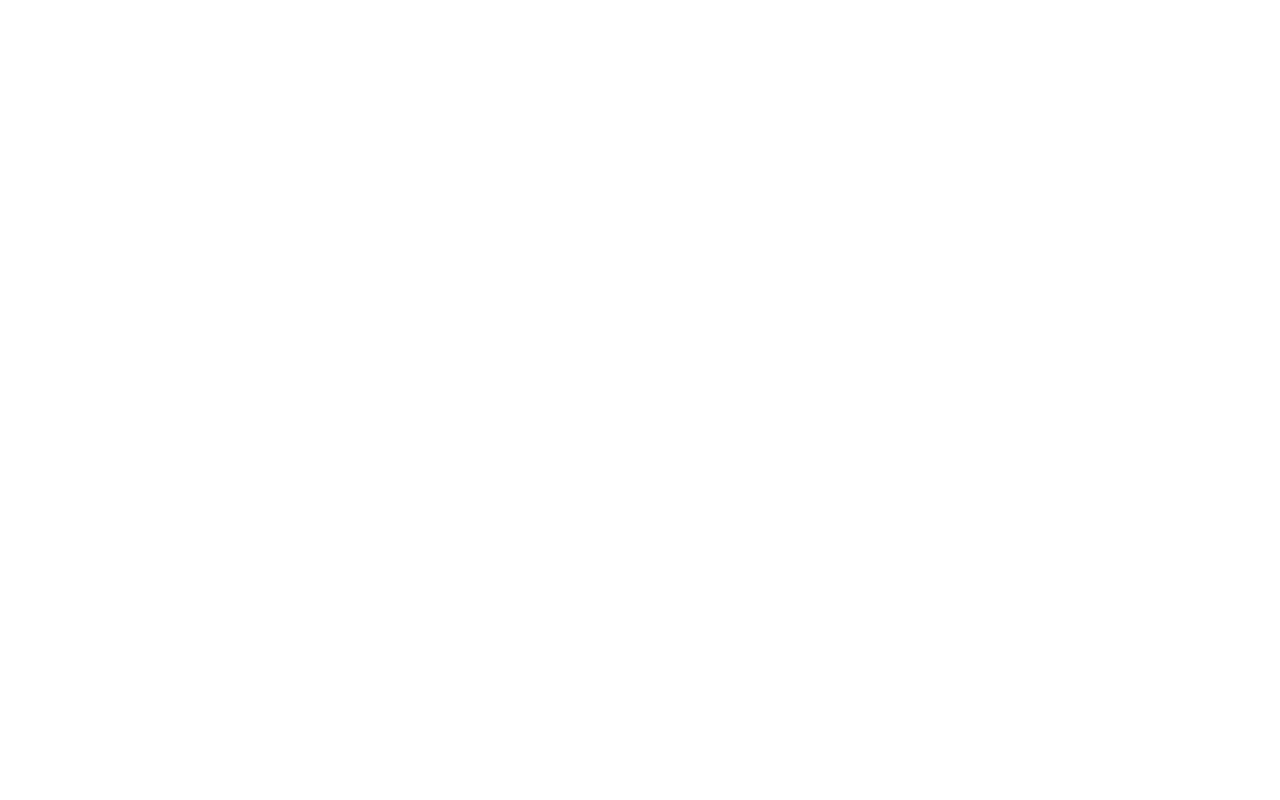
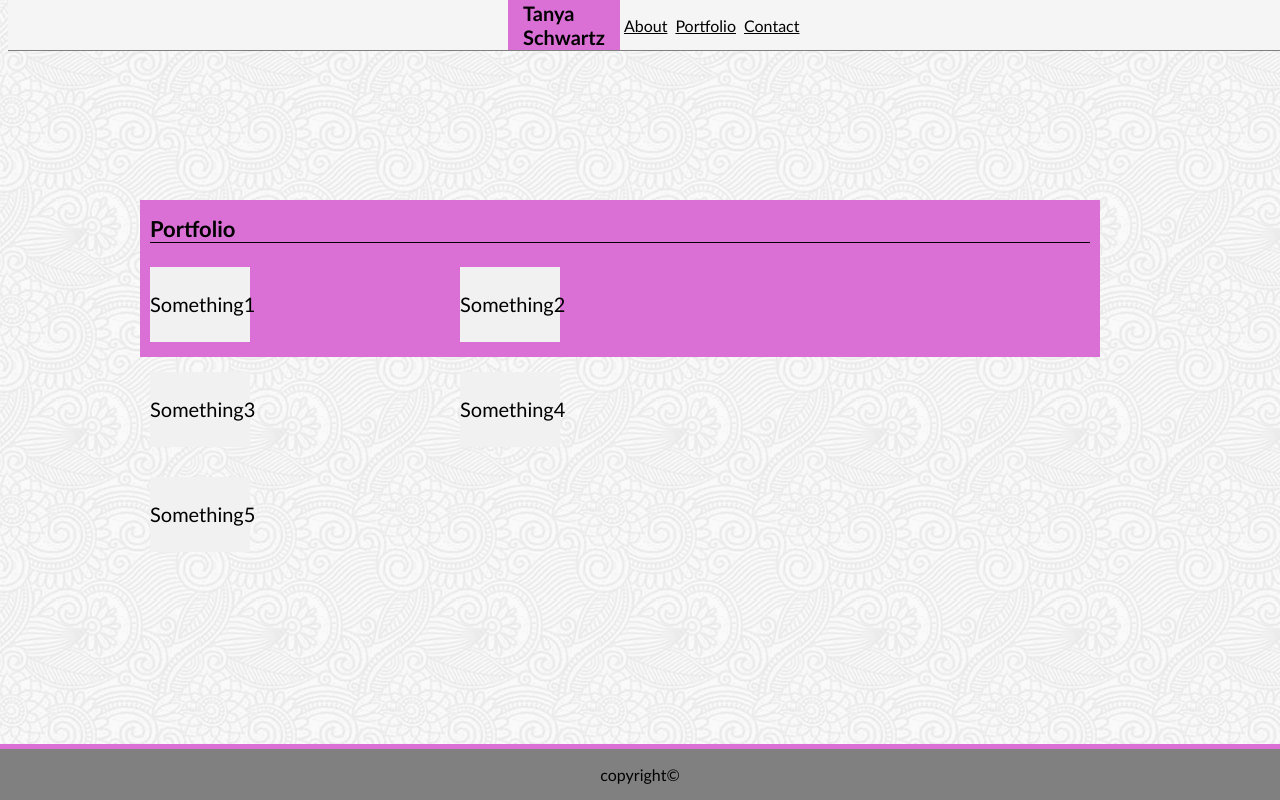
Before and after one commit to tanyav112/Basic-Portfolio, a plain HTML site: page portfolio.html in a window 1280 px wide. Drawn offline with Linux system fonts and the light colour scheme.

Commit message:
updated read me, portfolio.html and stylesheet

```diff
--- a/assets/css/style.css
+++ b/assets/css/style.css
@@ -25,7 +25,7 @@ top: 50%;
 
 #bio {
   padding-right: 20px;
-  padding-left: 20 px;
+  padding-left: 20px;
   padding-right: 20px;
   padding-bottom:  20px;
   margin-left: 10px;
@@ -112,3 +112,34 @@ footer {
      border-top: 5px solid orchid;
 
 }
+
+.fcontainer {
+background-color: orchid;
+width:  960px;
+position: absolute;
+margin: -200px 0 0 -500px;
+left: 50%;
+top: 50%;
+
+
+}
+
+.flex-container {
+ display: grid;
+  grid-gap: 10px;
+  grid-row-gap: 10px;
+  height: 100px;
+  grid-template-columns: 300px 300px;
+  background-color: orchid;
+}
+
+.flex-container > div {
+  background-color: #f1f1f1;
+  width: 100px;
+  margin: 10px;
+  text-align: center;
+  line-height: 75px;
+  font-size: 20px;
+  justify-content: center;
+
+}
--- a/portfolio.html
+++ b/portfolio.html
@@ -1,12 +1,56 @@
 <!DOCTYPE html>
 <html lang="en">
+
 <head>
   <meta charset="UTF-8">
   <meta name="viewport" content="width=device-width, initial-scale=1.0">
   <meta http-equiv="X-UA-Compatible" content="ie=edge">
-  <title>Document</title>
+  <link rel="stylesheet" href="assets/css/style.css">
+  <title>Portfolio</title>
+
+  </style>
 </head>
+
 <body>
+  <header>
+    <nav>
+      <div class="name">
+        <strong>Tanya Schwartz</strong>
+      </div>
+      <div class="navPills">
+        <div>
+          <a href="About">About</a>
+        </div>
+        <div>
+          <a href="portfolio.html">Portfolio</a>
+        </div>
+        <div>
+          <a href="contact.html">Contact</a>
+        </div>
+      </div>
+    </nav>
+  </header>
 
+<div>
+<div class="fcontainer">
+<h1>Portfolio</h1>
+<div class="flex-container">
+    <div class="box1">Something1</div>
+    <div class="box2">Something2</div>
+    <div class="box3">Something3</div>
+    <div class="box4">Something4</div>
+    <div class="box5">Something5</div>
+</div>
+</div>
+</div>
+
+
+      <footer>
+        <div class="footer" </div>
+          <p>copyright&copy;</p>
+      </footer>
+      </div>
+    </div>
 </body>
+
 </html>
```
Also changed, not shown: 1 other file.
